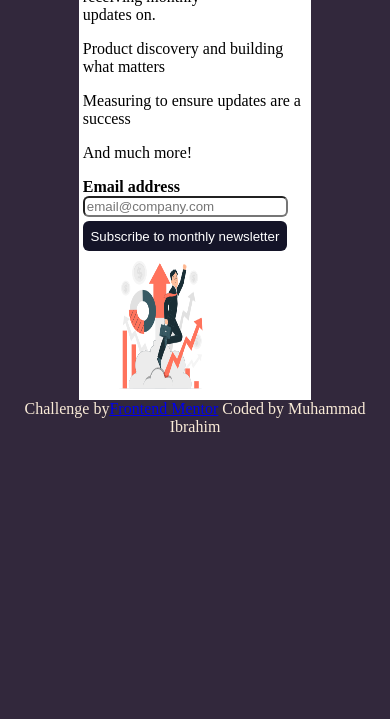
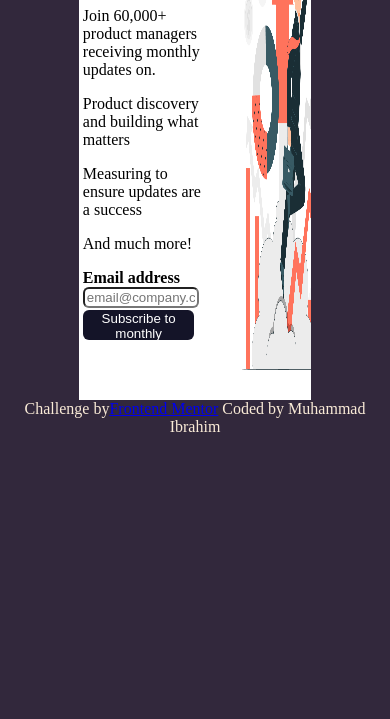
Before and after one commit to ibrahimpadhaan/newsletter-sign-up-with-success-message, a plain HTML site: page index.html in a window 390 px wide. Shown: the part 125-844 px from the top of the page. Drawn offline with Linux system fonts and the light colour scheme.

Commit message:
style change

```diff
--- a/styles.css
+++ b/styles.css
@@ -56,8 +56,3 @@ button:hover {
 .codeby {
     margin: auto;
 }
-@media (max-width: 400px) {
-    .main {
-        flex-direction: column;
-    }
-}
```
